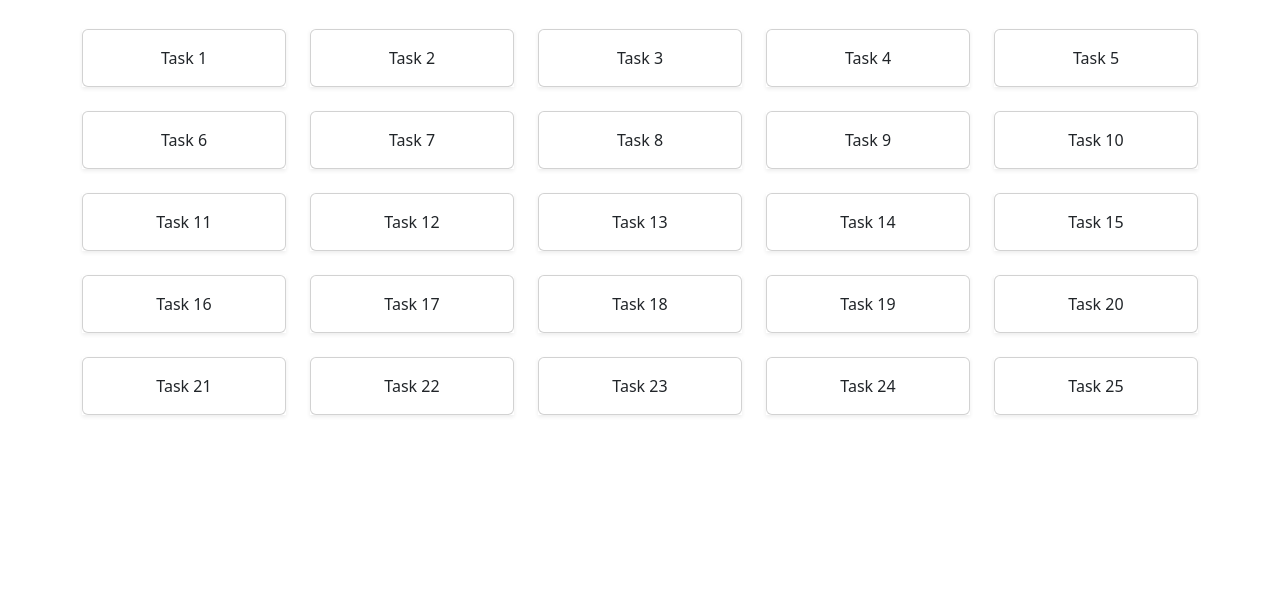
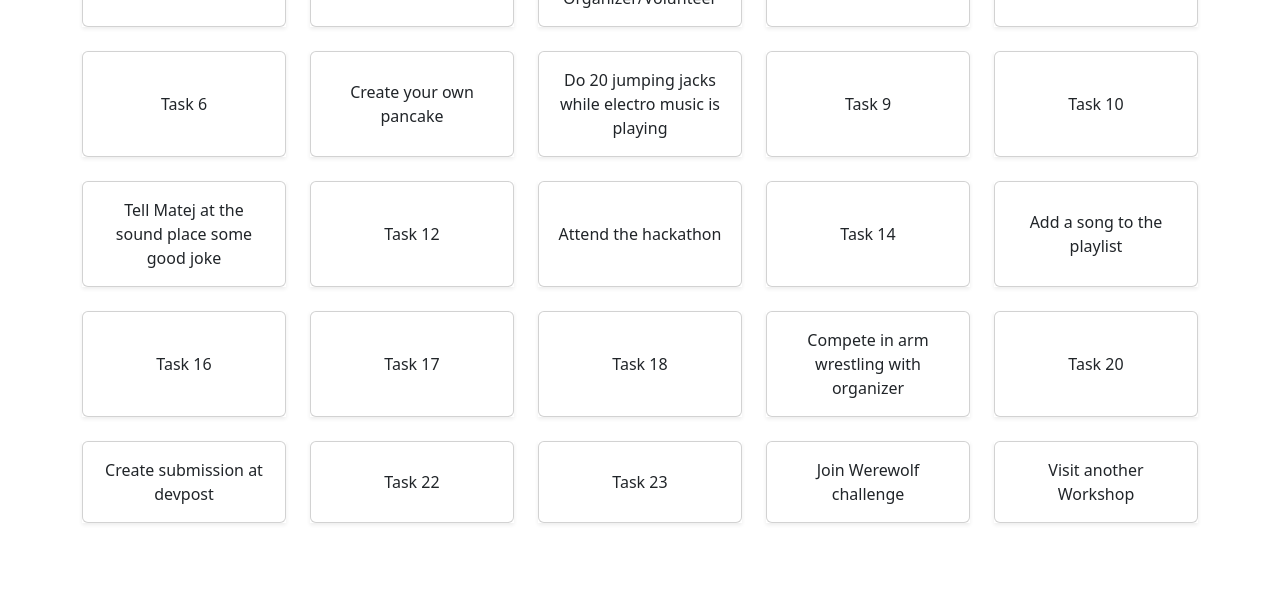
Before and after one commit to hackkosice/HK24-Bingo, a plain HTML site: page index.html in a window 1280 px wide. Shown: the part 190-800 px from the top of the page. Drawn offline with nearby package versions, Linux system fonts and the light colour scheme.

Commit message:
Update index.html for Bingo Event
The title of the page has been updated to reflect the Bingo event of Hack Kosice 2024. A link to a favicon has been added and the tasks in the script have been updated with descriptions of different activities for the event. Other minor layout and styling adjustments have been made to improve functionality and user experience.

```diff
--- a/index.html
+++ b/index.html
@@ -2,8 +2,12 @@
 <html lang="en">
 <head>
     <meta charset="UTF-8">
-    <title>Title</title>
+    <title>Hack Kosice 2024 - Bingo</title>
     <link rel="stylesheet" href="./css/bootstrap.min.css">
+
+    <link rel="icon" href=
+            "https://hackkosice.com/images/favicon.png"
+          type="image/x-icon">
 
     <style>
         .checked-card {
@@ -23,11 +27,36 @@
 </div>
 
 <script>
-    var items = ["Task 1", "Task 2", "Task 3", "Task 4", "Task 5",
-        "Task 6", "Task 7", "Task 8", "Task 9", "Task 10",
-        "Task 11", "Task 12", "Task 13", "Task 14", "Task 15",
-        "Task 16", "Task 17", "Task 18", "Task 19", "Task 20",
-        "Task 21", "Task 22", "Task 23", "Task 24", "Task 25"];
+    var items = [
+        "Compete in banana challenge",
+        "Visit one Workshop",
+        "Play table football with Organizer/Volunteer",
+        "Task 4",
+        "Get help from mentor",
+
+        "Task 6",
+        "Create your own pancake",
+        "Do 20 jumping jacks while electro music is playing",
+        "Task 9",
+        "Task 10",
+
+        "Tell Matej at the sound place some good joke",
+        "Task 12",
+        "Attend the hackathon",
+        "Task 14",
+        "Add a song to the playlist",
+
+        "Task 16",
+        "Task 17",
+        "Task 18",
+        "Compete in arm wrestling with organizer",
+        "Task 20",
+
+        "Create submission at devpost",
+        "Task 22",
+        "Task 23",
+        "Join Werewolf challenge",
+        "Visit another Workshop"];
     var container = document.getElementById("checkboxGrid");
 
     // function to save checkbox states in local storage
@@ -62,7 +91,7 @@
         var col = document.createElement("div");
         col.className = "col";
         var label = document.createElement("label");
-        label.className = "form-check-label w-100 text-center shadow-sm";
+        label.className = "form-check-label w-100 text-center shadow-sm h-100";
         var card = document.createElement("div");
         card.className = "card h-100" + (states[index].marked ? ' checked-card' : '');
         var cardBody = document.createElement("div");
```
